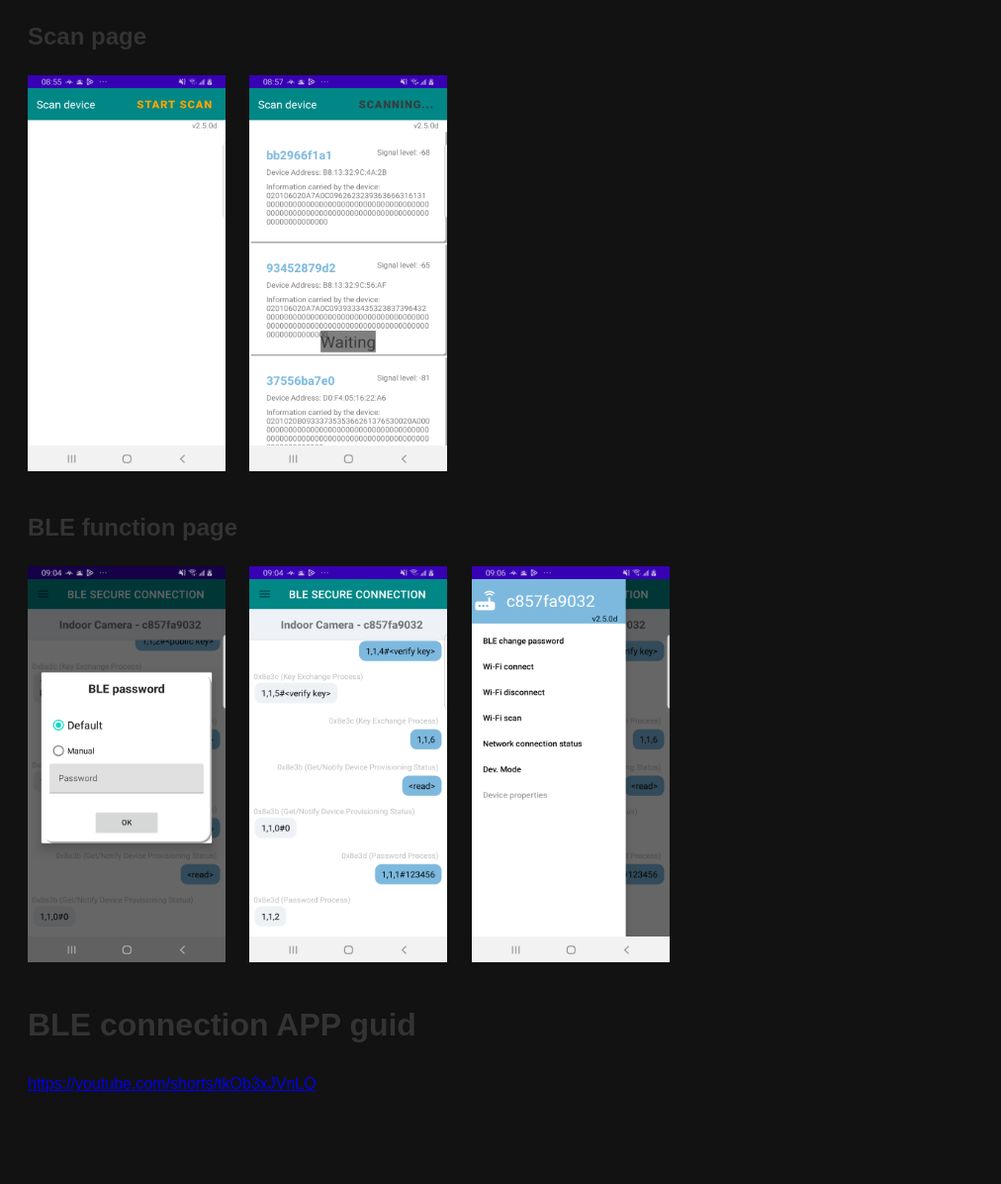
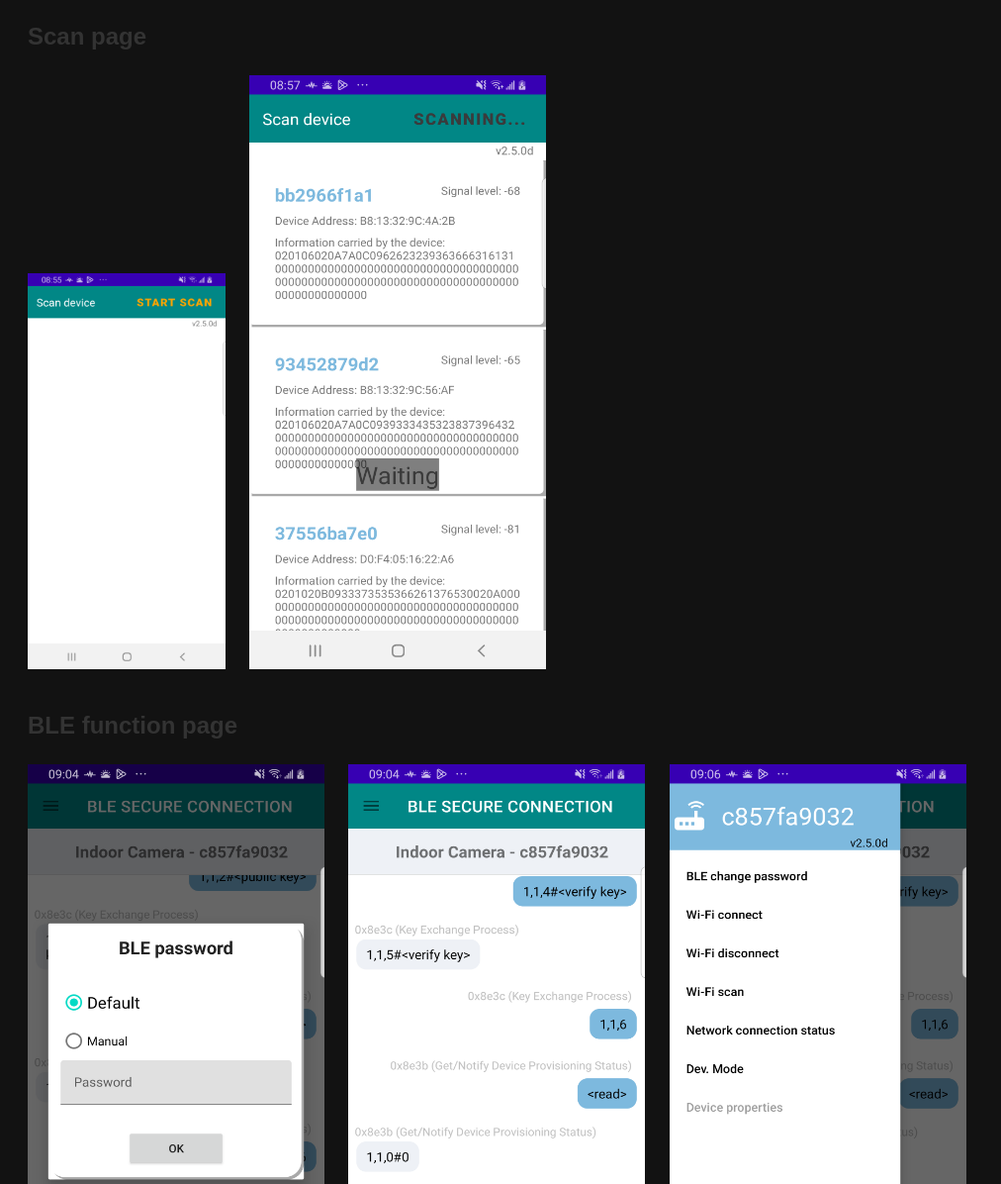
Before and after one commit to jhanjerry/jhanjerry.github.io, a plain HTML site: page index.html in a window 1280 px wide. Shown: the part 104-1300 px from the top of the page at 99% size, without its empty margins (0-1012 px from the left). Before the commit the page ends 1256 px from the top, so only its background shows below. Drawn offline with Linux system fonts and the light colour scheme.

Commit message:
Update index.html

```diff
--- a/index.html
+++ b/index.html
@@ -10,7 +10,7 @@
             line-height: 1.6;
             padding: 20px;
             background-color: #121212;       /* 深色背景 */
-            color: #e0e0e0;
+            color: #ffffff;
         }
         h1, h2 {
             color: #333;
@@ -31,14 +31,14 @@
 <h2>Scan page</h2>
 <div class="img-row">
     <img src="images/before_ble_scan.png" width="200" height="400" />
-    <img src="images/ble_scanning.png" width="200" height="400" />
+    <img src="images/ble_scanning.png" width="300" height="600" />
 </div>
 
 <h2>BLE function page</h2>
 <div class="img-row">
-    <img src="images/input_ble_password.png" width="200" height="400" />
-    <img src="images/provision_new_device1.png" width="200" height="400" />
-    <img src="images/function_list.png" width="200" height="400" />
+    <img src="images/input_ble_password.png" width="300" height="600" />
+    <img src="images/provision_new_device1.png" width="300" height="600" />
+    <img src="images/function_list.png" width="300" height="600" />
 </div>
 
 <h1>BLE connection APP guid</h1>
```
